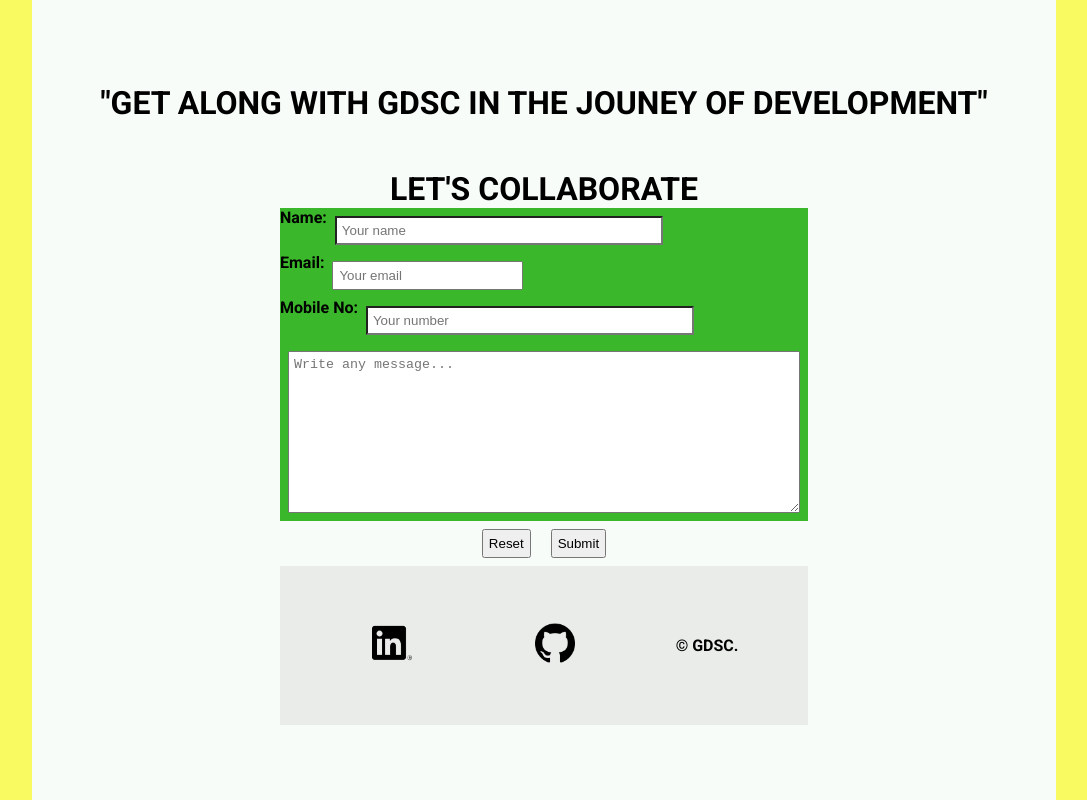
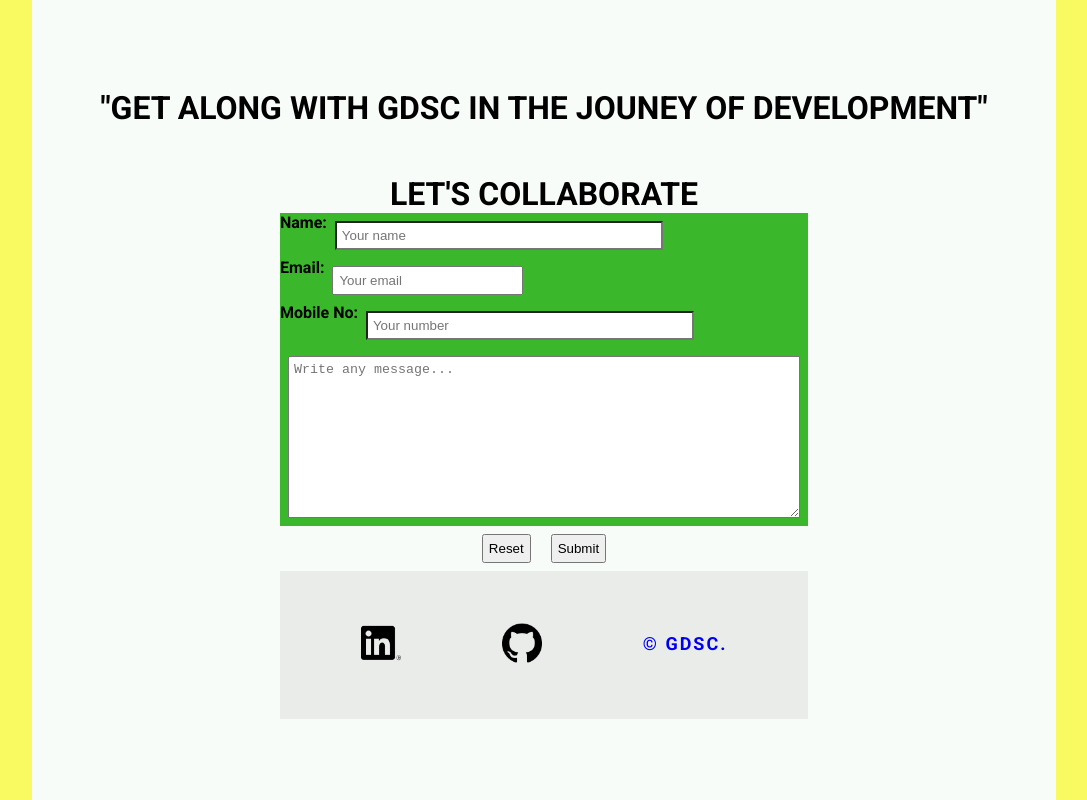
Before and after one commit to dsc-jiit-128/Hacktober_Website_22, a plain HTML site: page index.html in a window 1280 px wide. Shown: the part 2986-3786 px from the top of the page, without its empty margins (96-1183 px from the left). Drawn offline with nearby package versions, Linux system fonts and the light colour scheme; a web font is replaced by a local one.

Commit message:
added link to copyright gdsc logo

```diff
--- a/index.html
+++ b/index.html
@@ -195,8 +195,7 @@
             <a class="" href="https://github.com/dsc-jiit-128"><img class="footer-github" src="assets/github-logo.png"
                     alt="" style="height: 40px;"></a>
             <div class="copybox">
-                <!-- <a class="" href = "https://gdsc.community.dev/jaypee-institute-of-information-technology-sector-128-noida/">© GDSC.</a> -->
-                <p class="">© GDSC.<p>
+                <a class="" href = "https://gdsc.community.dev/jaypee-institute-of-information-technology-sector-128-noida/">© GDSC.</a>
             </div>
         </div>
 
```
